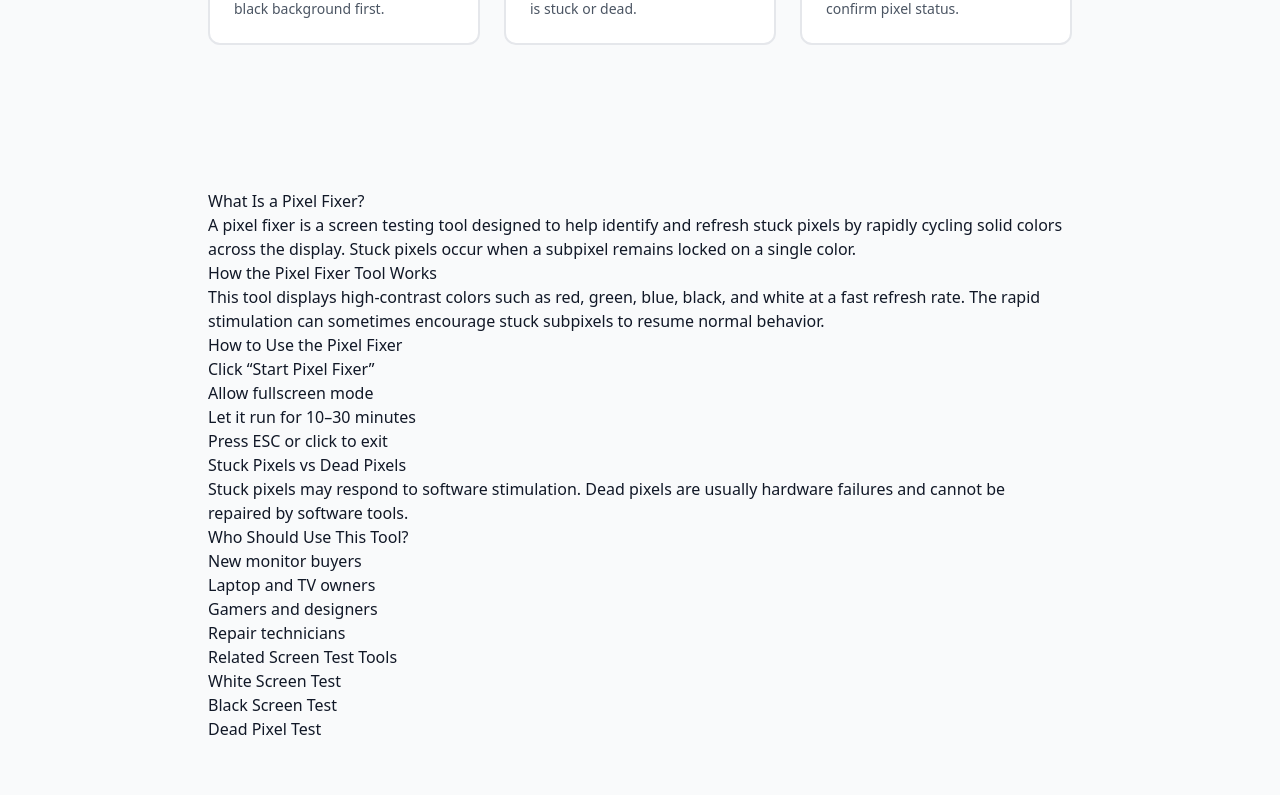
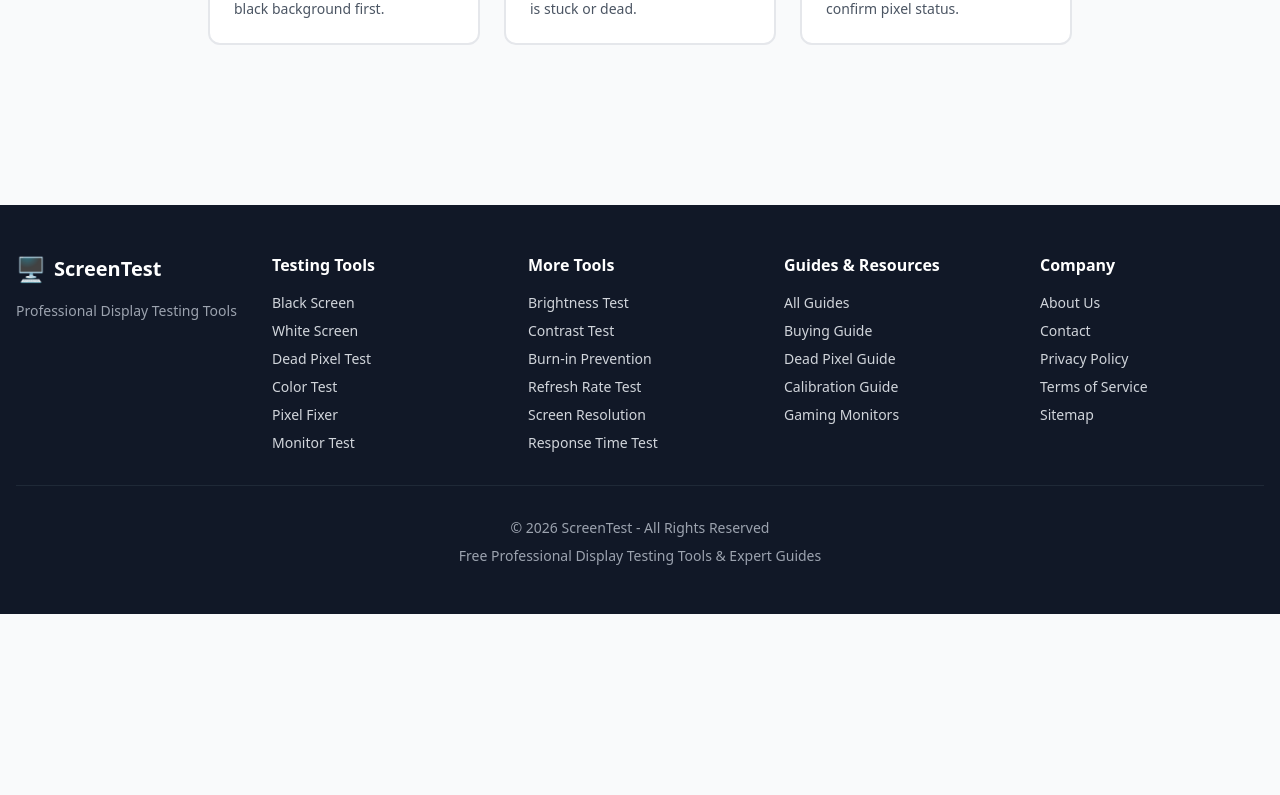
Before and after one commit to testscreentool-lgtm/screentest-io, a Next.js app: page /pixel-fixer in a window 1280 px wide. Shown: the part 7345-8140 px from the top of the page. After the commit the page ends 7959 px from the top, so only its background shows below. Built offline with nearby package versions, Linux system fonts and the light colour scheme.

Commit message:
Update page.tsx

```diff
--- a/app/pixel-fixer/page.tsx
+++ b/app/pixel-fixer/page.tsx
@@ -1,64 +1,21 @@
-import type { Metadata } from 'next'
+import { Metadata } from 'next'
 import PixelFixerClient from './PixelFixerClient'
 
 export const metadata: Metadata = {
-  title: 'Pixel Fixer – Free Online Stuck Pixel Repair Tool',
-  description:
-    'Use this free pixel fixer tool to detect and refresh stuck pixels by rapidly cycling colors on your screen.',
-  alternates: {
-    canonical: 'https://screentest.io/pixel-fixer'
+  title: 'Pixel Fixer: Fix Stuck Pixels Free | 20-60% Success Rate',
+  description: 'Free pixel fixer attempts to repair stuck pixels using rapid color flashing. Works on stuck pixels (colored dots) with 20-60% success rate. Safe for all displays.',
+  keywords: ['pixel fixer', 'fix stuck pixels', 'repair dead pixels', 'jscreenfix alternative', 'stuck pixel repair', 'pixel repair tool'],
+  authors: [{ name: 'ScreenTest' }],
+  alternates: { canonical: 'https://screentest.io/pixel-fixer' },
+  robots: { index: true, follow: true },
+  openGraph: {
+    title: 'Pixel Fixer: Fix Stuck Pixels Free | ScreenTest',
+    description: 'Free pixel fixer repairs stuck pixels with 20-60% success rate. Safe method, unlimited attempts.',
+    type: 'website',
+    url: 'https://screentest.io/pixel-fixer',
   }
 }
 
 export default function Page() {
-  return (
-    <>
-      <PixelFixerClient />
-
-      <article className="max-w-4xl mx-auto px-4 py-16 prose">
-        <h2>What Is a Pixel Fixer?</h2>
-        <p>
-          A pixel fixer is a screen testing tool designed to help identify and
-          refresh stuck pixels by rapidly cycling solid colors across the display.
-          Stuck pixels occur when a subpixel remains locked on a single color.
-        </p>
-
-        <h2>How the Pixel Fixer Tool Works</h2>
-        <p>
-          This tool displays high-contrast colors such as red, green, blue, black,
-          and white at a fast refresh rate. The rapid stimulation can sometimes
-          encourage stuck subpixels to resume normal behavior.
-        </p>
-
-        <h2>How to Use the Pixel Fixer</h2>
-        <ol>
-          <li>Click “Start Pixel Fixer”</li>
-          <li>Allow fullscreen mode</li>
-          <li>Let it run for 10–30 minutes</li>
-          <li>Press ESC or click to exit</li>
-        </ol>
-
-        <h2>Stuck Pixels vs Dead Pixels</h2>
-        <p>
-          Stuck pixels may respond to software stimulation. Dead pixels are usually
-          hardware failures and cannot be repaired by software tools.
-        </p>
-
-        <h2>Who Should Use This Tool?</h2>
-        <ul>
-          <li>New monitor buyers</li>
-          <li>Laptop and TV owners</li>
-          <li>Gamers and designers</li>
-          <li>Repair technicians</li>
-        </ul>
-
-        <h2>Related Screen Test Tools</h2>
-        <ul>
-          <li><a href="/white-screen">White Screen Test</a></li>
-          <li><a href="/black-screen">Black Screen Test</a></li>
-          <li><a href="/dead-pixel-test">Dead Pixel Test</a></li>
-        </ul>
-      </article>
-    </>
-  )
+  return <PixelFixerClient />
 }
```
